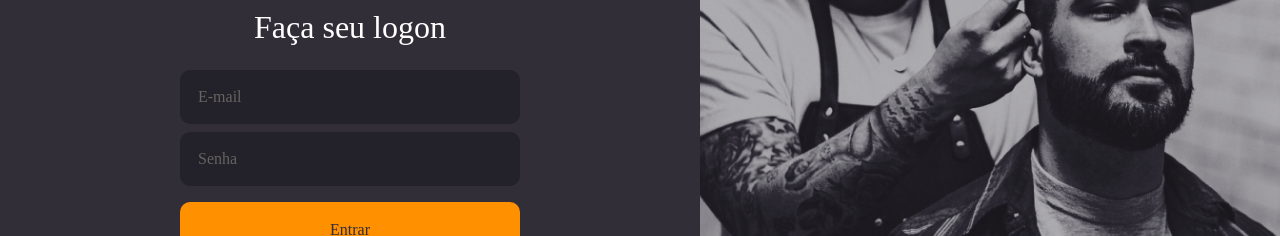
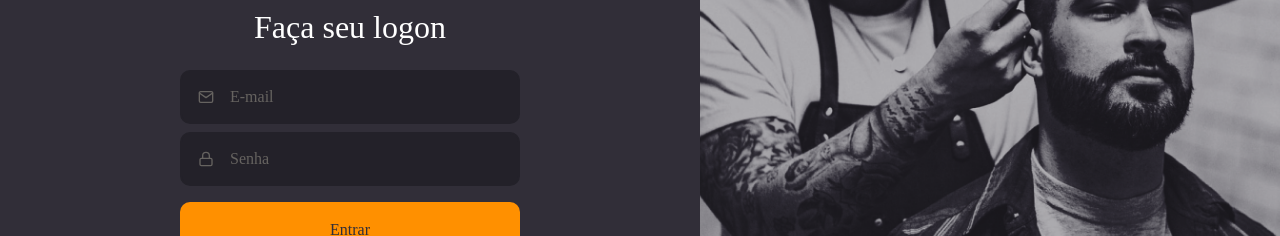
Before and after one commit to fabioods/GoBarber-Front-End, a React (Create React App) app: page / in a window 1280 px wide. Shown: the part 292-528 px from the top of the page. Built offline with nearby package versions, Linux system fonts and the light colour scheme; the HTML template or start-up script is replaced by a standard one.

Commit message:
feat: isolados componentes de Input e Button
Foram isolados os componentes de input e button criando css a parte e configurações gerais.

```diff
--- a/package.json
+++ b/package.json
@@ -35,6 +35,7 @@
     "@types/react": "^16.9.0",
     "@types/react-dom": "^16.9.0",
     "polished": "^3.6.7",
+    "prop-types": "^15.7.2",
     "react": "^16.13.1",
     "react-dom": "^16.13.1",
     "react-icons": "^3.11.0",
--- /dev/null
+++ b/src/components/Button/index.tsx
@@ -0,0 +1,15 @@
+import React, { ButtonHTMLAttributes } from 'react';
+
+import { Container } from './styles';
+
+type ButtonProps = ButtonHTMLAttributes<HTMLButtonElement>;
+
+const Button: React.FC<ButtonProps> = ({ children, ...rest }) => {
+  return (
+    <Container type="button" {...rest}>
+      {children}
+    </Container>
+  );
+};
+
+export default Button;
--- /dev/null
+++ b/src/components/Button/styles.ts
@@ -0,0 +1,19 @@
+import styled from 'styled-components';
+import { shade } from 'polished';
+
+export const Container = styled.button`
+  background: #ff9000;
+  height: 56px;
+  border-radius: 10px;
+  border: 0;
+  padding: 0 1.6rem;
+  width: 100%;
+  color: #312e38;
+  font-weight: 500;
+  margin-top: 1.6rem;
+  transition: background-color 0.2s;
+
+  &:hover {
+    background: ${shade(0.2, '#ff9000')};
+  }
+`;
--- /dev/null
+++ b/src/components/Input/index.tsx
@@ -0,0 +1,19 @@
+import React, { ComponentType, InputHTMLAttributes } from 'react';
+import { IconBaseProps } from 'react-icons';
+import { Container } from './styles';
+
+interface InputProps extends InputHTMLAttributes<HTMLInputElement> {
+  name: string;
+  icon?: ComponentType<IconBaseProps>;
+}
+
+const Input: React.FC<InputProps> = ({ icon: Icon, ...rest }) => {
+  return (
+    <Container>
+      {Icon && <Icon size={16} />}
+      <input {...rest} />
+    </Container>
+  );
+};
+
+export default Input;
--- /dev/null
+++ b/src/components/Input/styles.ts
@@ -0,0 +1,30 @@
+import styled from 'styled-components';
+
+export const Container = styled.div`
+  background: #232129;
+  border-radius: 10px;
+  border: 2px solid #232129;
+  padding: 1.6rem;
+  width: 100%;
+
+  display: flex;
+  align-items: center;
+
+  & + div {
+    margin-top: 0.8rem;
+  }
+
+  input {
+    background: #232129;
+    border: 0;
+    color: #f4ede8;
+    &::placeholder {
+      color: #666360;
+    }
+  }
+
+  svg {
+    margin-right: 1.6rem;
+    color: #666360;
+  }
+`;
--- a/src/pages/SignIn/index.tsx
+++ b/src/pages/SignIn/index.tsx
@@ -1,8 +1,10 @@
 import React from 'react';
 
-import { FiLogIn } from 'react-icons/fi';
+import { FiLogIn, FiLock, FiMail } from 'react-icons/fi';
 import { Container, Background, Content } from './styles';
 import Logo from '../../assets/logo.svg';
+import Button from '../../components/Button';
+import Input from '../../components/Input';
 
 const SignIn: React.FC = () => {
   return (
@@ -11,9 +13,14 @@ const SignIn: React.FC = () => {
         <img src={Logo} alt="GoBarber" />
         <form>
           <h1>Faça seu logon</h1>
-          <input type="text" placeholder="E-mail" />
-          <input type="password" placeholder="Senha" />
-          <button type="submit">Entrar</button>
+          <Input name="email" type="email" icon={FiMail} placeholder="E-mail" />
+          <Input
+            name="password"
+            icon={FiLock}
+            type="password"
+            placeholder="Senha"
+          />
+          <Button>Entrar</Button>
 
           <a href="forgot">Esqueci minha senha</a>
         </form>
--- a/src/pages/SignIn/styles.ts
+++ b/src/pages/SignIn/styles.ts
@@ -6,7 +6,6 @@ import signInBackground from '../../assets/sign-in-background.png';
 export const Container = styled.div`
   height: 100vh;
   display: flex;
-  align-items: stretch;
 `;
 
 export const Content = styled.div`
@@ -24,21 +23,6 @@ export const Content = styled.div`
 
     h1 {
       margin-bottom: 2.4rem;
-    }
-
-    input {
-      background: #232129;
-      border-radius: 10px;
-      border: 2px solid #232129;
-      padding: 1.6rem;
-      width: 100%;
-      color: #f4ede8;
-      &::placeholder {
-        color: #666360;
-      }
-      & + input {
-        margin-top: 0.8rem;
-      }
     }
 
     button {
```
Also changed, not shown: .eslintrc.json.
